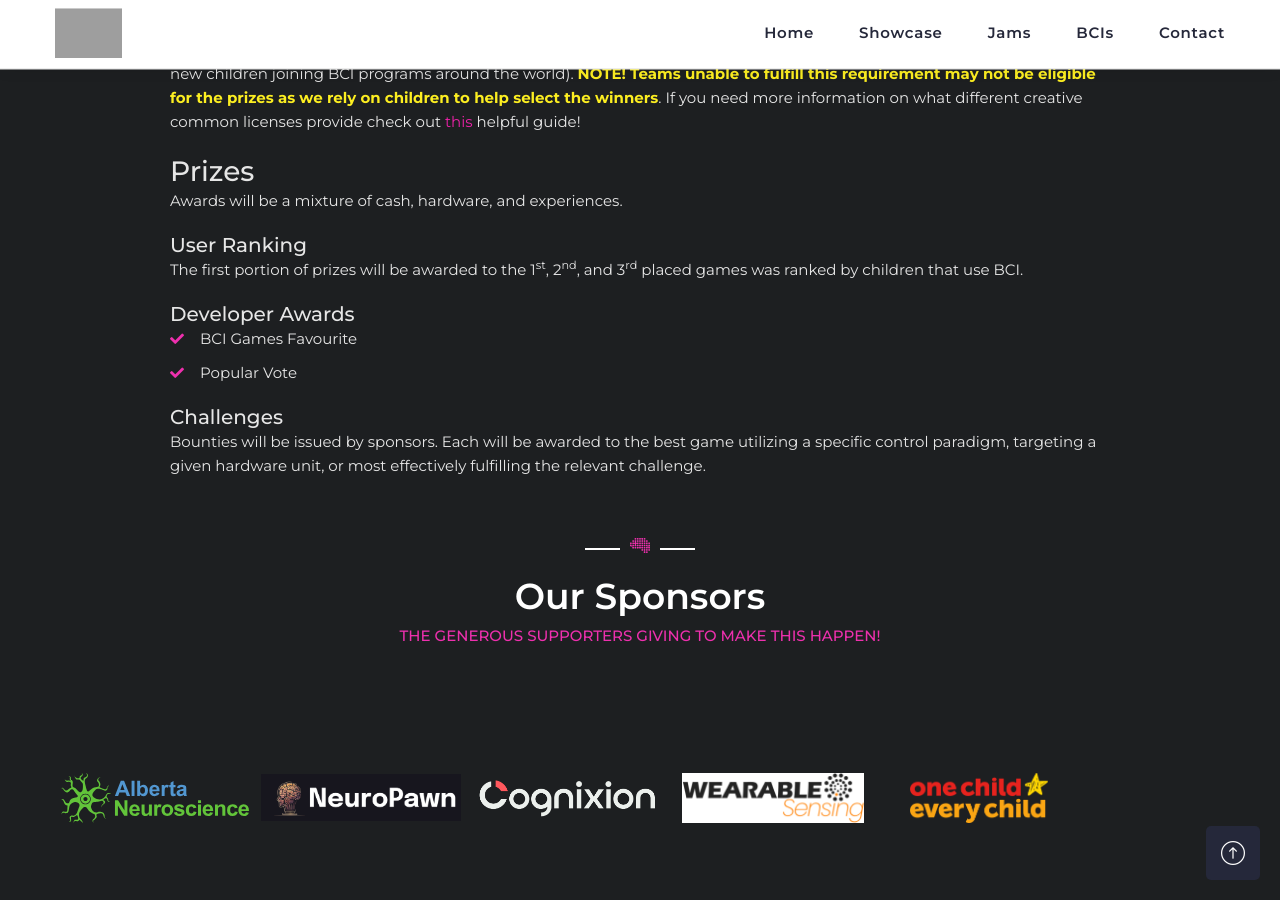
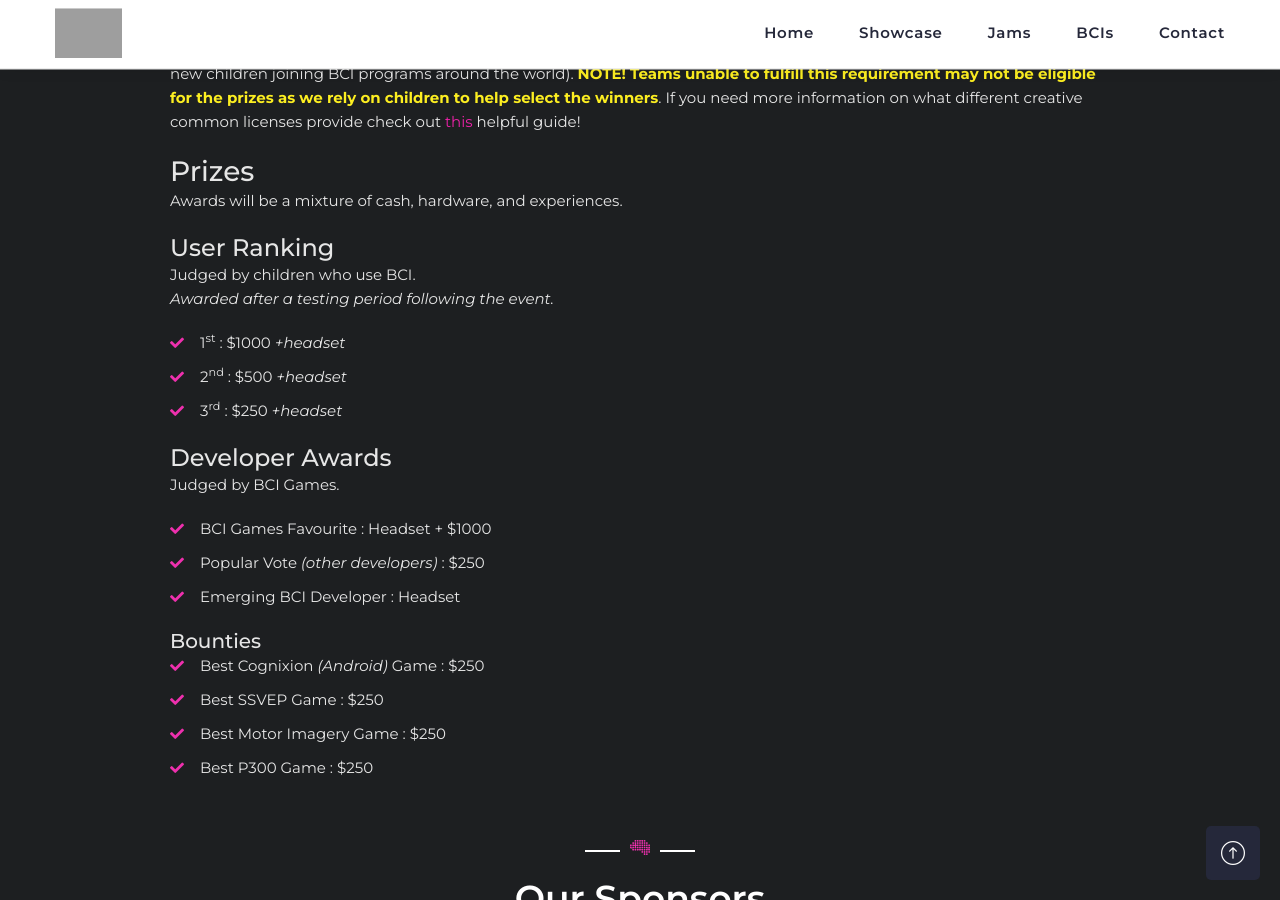
Before and after one commit to BCI-Games/bci-games.github.io, a Jekyll site: the page built from jams/2026.html, in a window 1280 px wide and 900 px high, scrolled down 7080 px. Built offline with Jekyll 4.4.1, drawn with Linux system fonts in a browser that asks for light colours.

Commit message:
Specified prizes

```diff
--- a/jams/2026.html
+++ b/jams/2026.html
@@ -344,21 +344,32 @@
 
                         <h3>Prizes</h3>
                         <p>Awards will be a mixture of cash, hardware, and experiences.</p>
-                        <h5>User Ranking</h5>
+                        <h4>User Ranking</h4>
                         <p>
-                            The first portion of prizes will be awarded to the 1<sup>st</sup>, 2<sup>nd</sup>, and 3<sup>rd</sup> placed games was ranked by children that use BCI.
+                            Judged by children who use BCI.<br>
+                            <i>Awarded after a testing period following the event.</i>
                         </p>
-
-                        <h5>Developer Awards</h5>
                         <ul>
-                            <li>BCI Games Favourite</li>
-                            <li>Popular Vote</li>
+                            <li>1<sup>st</sup> : $1000 <i>+headset</i></li>
+                            <li>2<sup>nd</sup> : $500 <i>+headset</i></li>
+                            <li>3<sup>rd</sup> : $250 <i>+headset</i></li>
                         </ul>
 
-                        <h5>Challenges</h5>
-                        <p>
-                            Bounties will be issued by sponsors. Each will be awarded to the best game utilizing a specific control paradigm, targeting a given hardware unit, or most effectively fulfilling the relevant challenge.
-                        </p>
+                        <h4>Developer Awards</h4>
+                        <p>Judged by BCI Games.</p>
+                        <ul>
+                            <li>BCI Games Favourite : Headset + $1000</li>
+                            <li>Popular Vote <i>(other developers)</i> : $250</li>
+                            <li>Emerging BCI Developer : Headset</li>
+                        </ul>
+
+                        <h5>Bounties</h5>
+                        <ul>
+                            <li>Best Cognixion <i>(Android)</i> Game : $250</li>
+                            <li>Best SSVEP Game : $250</li>
+                            <li>Best Motor Imagery Game : $250</li>
+                            <li>Best P300 Game : $250</li>
+                        </ul>
                     </div>
                 </div>
 
```
